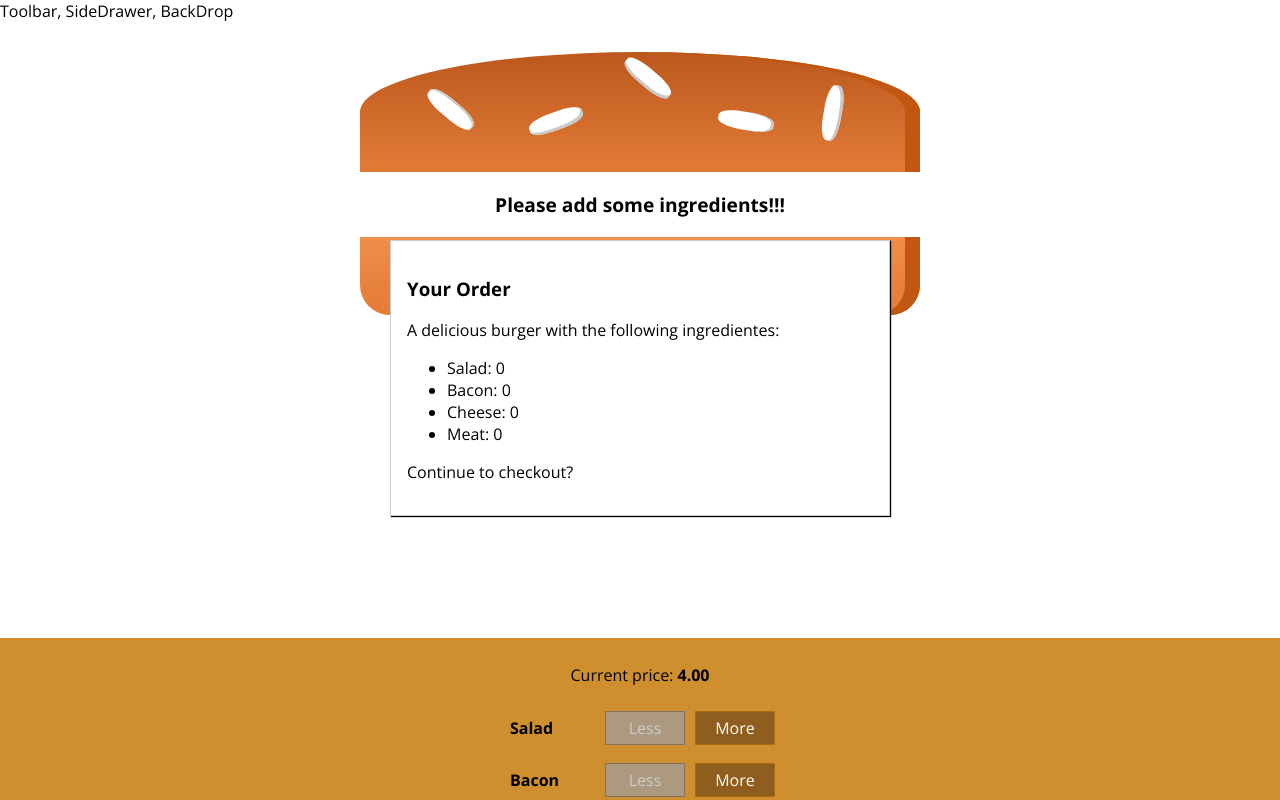
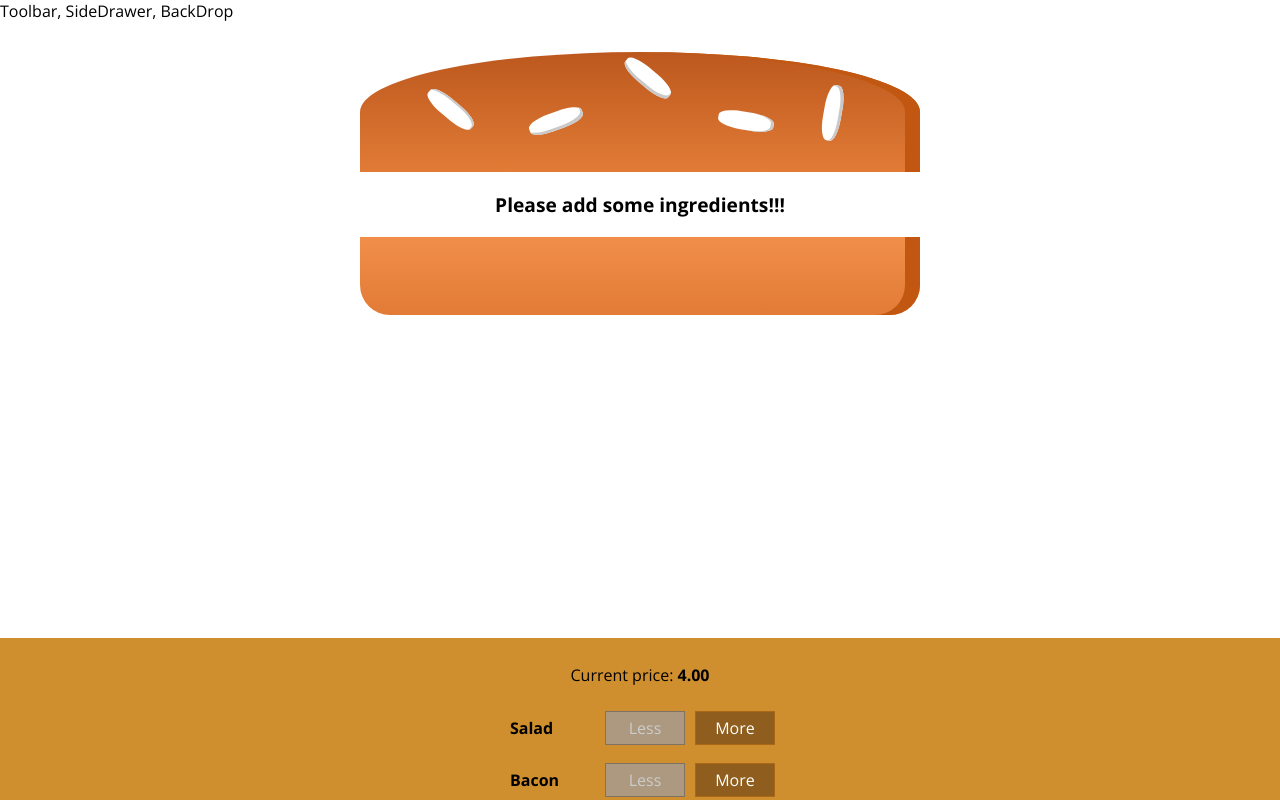
Before and after one commit to biancama/burger-builder, a React (Create React App) app: page / in a window 1280 px wide. Shown: the top 800 px of the page. Built offline with nearby package versions, Linux system fonts and the light colour scheme.

Commit message:
Added handler for modal window show

```diff
--- a/src/components/Burger/BuildControls/BuildControls.js
+++ b/src/components/Burger/BuildControls/BuildControls.js
@@ -23,7 +23,8 @@
                         key={cont.label} label={cont.label} />
             })
         }
-        <button className={classes.OrderButton} disabled={!props.purchasable}>ORDER NOW</button>
+        <button className={classes.OrderButton} disabled={!props.purchasable} onClick={props.ordered}>
+            ORDER NOW</button>
     </div>
 );
 export default buildControls;
--- a/src/components/UI/Modal/Modal.js
+++ b/src/components/UI/Modal/Modal.js
@@ -2,7 +2,8 @@
 import classes from './Modal.module.css';
 
 const modal = (props) => (
-    <div className={classes.Modal}>
+    <div className={classes.Modal} style={{transform: props.show ? 'translateY(0)' : 'translateY(-100vh)',
+    opacity: props.show ? '1' : '0'}}>
         {props.children}
     </div>
 );
--- a/src/containers/BurgerBuilder/BurgerBuilder.js
+++ b/src/containers/BurgerBuilder/BurgerBuilder.js
@@ -21,7 +21,8 @@
             meat: 0
         },
         totalPrice: 4,
-        purchasable: false
+        purchasable: false,
+        purchasing: false
     }
     addingIngredientHandler = (type) => {
         const previousValue = this.state.ingredients[type];
@@ -46,6 +47,10 @@
         const oneNonZero = Object.values(ingredients).find(v => v > 0);
         this.setState({purchasable: typeof oneNonZero != undefined});
     }
+
+    purchaseHandler= () => {
+        this.setState({purchasing: true});
+    }
     render () {
         const disabledInfo = {
             ...this.state.ingredients
@@ -55,10 +60,10 @@
         }
         return(
             <Aux>
-                <Modal><OrderSummary ingredients={this.state.ingredients} /></Modal>
+                <Modal show={this.state.purchasing}><OrderSummary ingredients={this.state.ingredients} /></Modal>
                 <Burger ingredients={this.state.ingredients}/>
                 <BuildControls ingredientAdded={this.addingIngredientHandler} ingredientRemoved={this.removingIngredientHandler} disabled={disabledInfo}
-                price={this.state.totalPrice} purchasable={this.state.purchasable}/>
+                price={this.state.totalPrice} purchasable={this.state.purchasable} ordered={this.purchaseHandler}/>
             </Aux>
         );
     }
```
